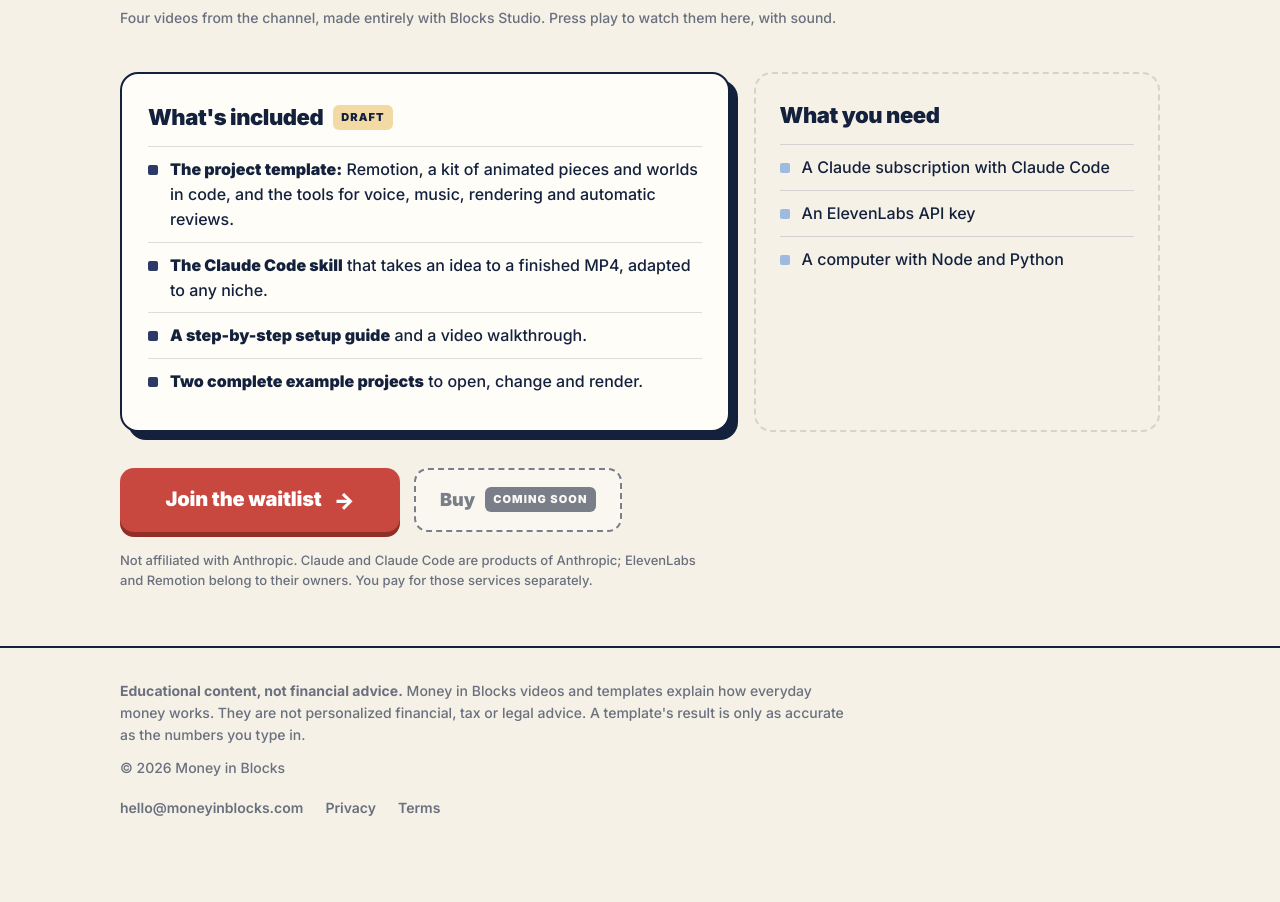
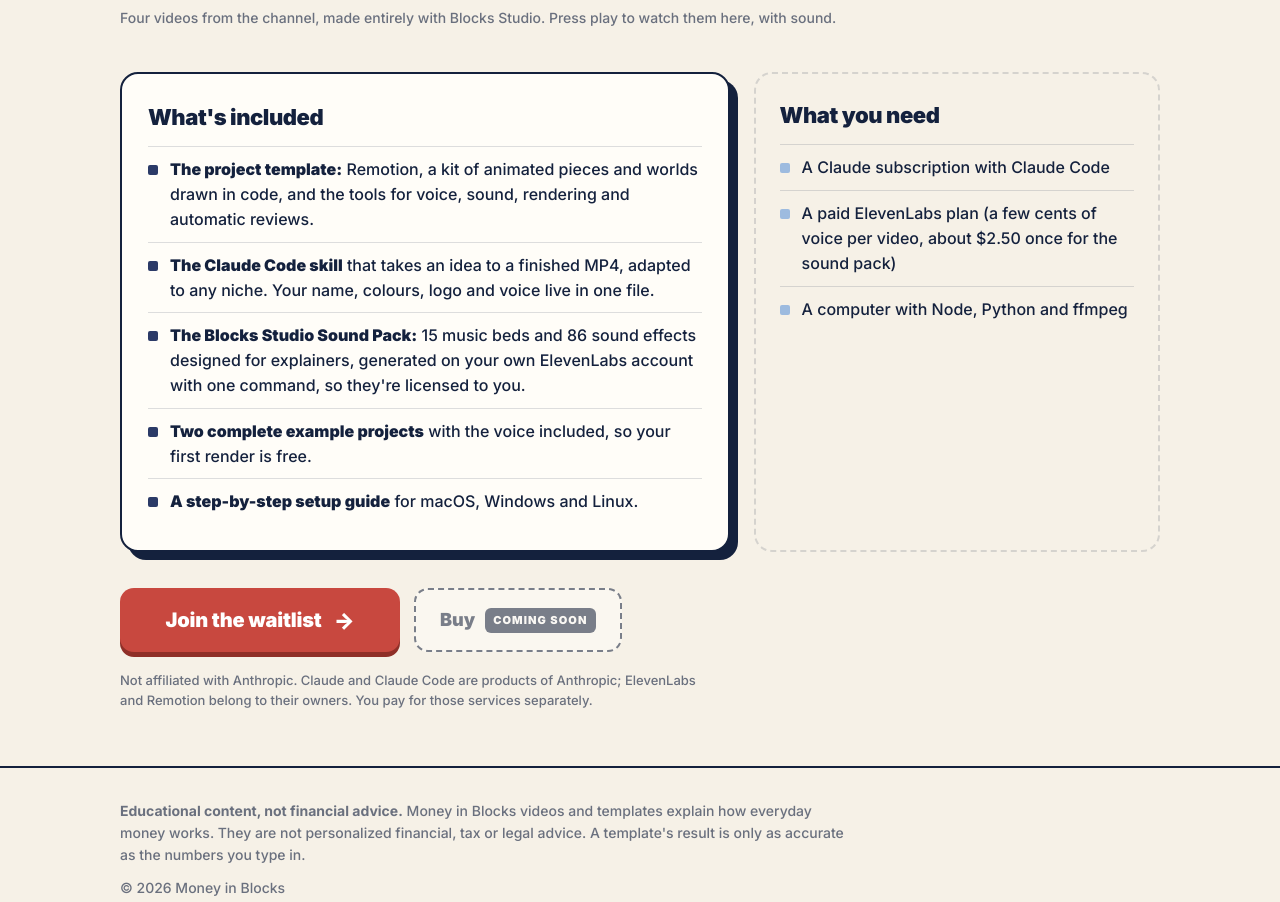
Before and after one commit to ignaciosoria/moneyinblocks-site, a plain HTML site: page studio.html in a window 1280 px wide. Shown: the part 1086-1988 px from the top of the page. Before the commit the page ends 1953 px from the top, so only its background shows below. Drawn offline with Linux system fonts and the light colour scheme.

Commit message:
Blocks Studio: What's included definitivo

```diff
--- a/studio.html
+++ b/studio.html
@@ -229,23 +229,23 @@
       <p class="caption">Four videos from the channel, made entirely with Blocks Studio. Press play to watch them here, with sound.</p>
     </div>
 
-    <!-- BORRADOR: el contenido de "What's included" está pendiente de que el usuario lo confirme. Quitar la etiqueta .draft antes de publicar. -->
     <div class="incl">
       <div class="card">
-        <h3>What's included <span class="draft">Draft</span></h3>
+        <h3>What's included</h3>
         <ul class="ticks">
-          <li><span><b>The project template:</b> Remotion, a kit of animated pieces and worlds in code, and the tools for voice, music, rendering and automatic reviews.</span></li>
-          <li><span><b>The Claude Code skill</b> that takes an idea to a finished MP4, adapted to any niche.</span></li>
-          <li><span><b>A step-by-step setup guide</b> and a video walkthrough.</span></li>
-          <li><span><b>Two complete example projects</b> to open, change and render.</span></li>
+          <li><span><b>The project template:</b> Remotion, a kit of animated pieces and worlds drawn in code, and the tools for voice, sound, rendering and automatic reviews.</span></li>
+          <li><span><b>The Claude Code skill</b> that takes an idea to a finished MP4, adapted to any niche. Your name, colours, logo and voice live in one file.</span></li>
+          <li><span><b>The Blocks Studio Sound Pack:</b> 15 music beds and 86 sound effects designed for explainers, generated on your own ElevenLabs account with one command, so they're licensed to you.</span></li>
+          <li><span><b>Two complete example projects</b> with the voice included, so your first render is free.</span></li>
+          <li><span><b>A step-by-step setup guide</b> for macOS, Windows and Linux.</span></li>
         </ul>
       </div>
       <div class="req">
         <h3>What you need</h3>
         <ul class="ticks">
           <li>A Claude subscription with Claude Code</li>
-          <li>An ElevenLabs API key</li>
-          <li>A computer with Node and Python</li>
+          <li>A paid ElevenLabs plan (a few cents of voice per video, about $2.50 once for the sound pack)</li>
+          <li>A computer with Node, Python and ffmpeg</li>
         </ul>
       </div>
     </div>
```
